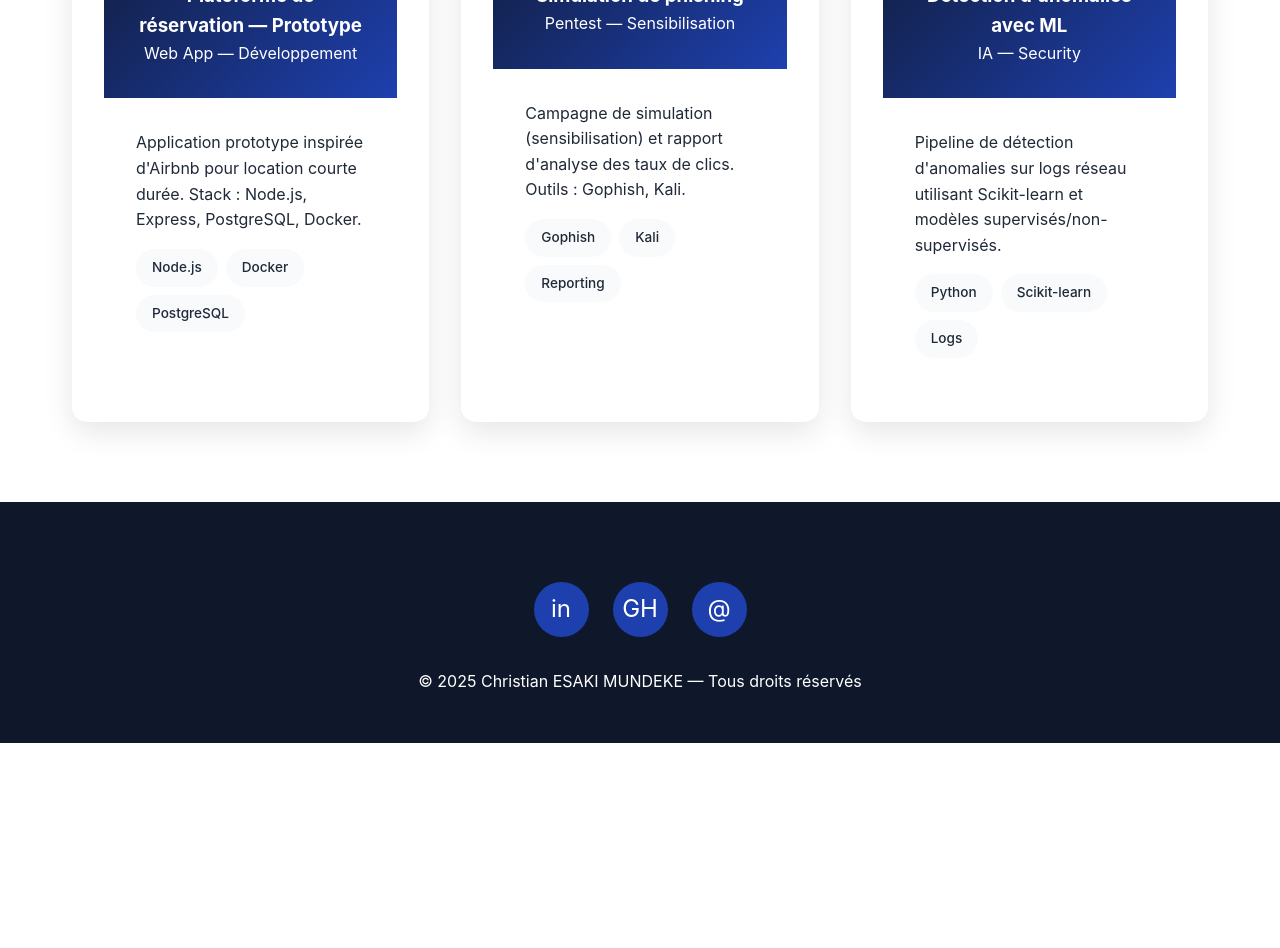
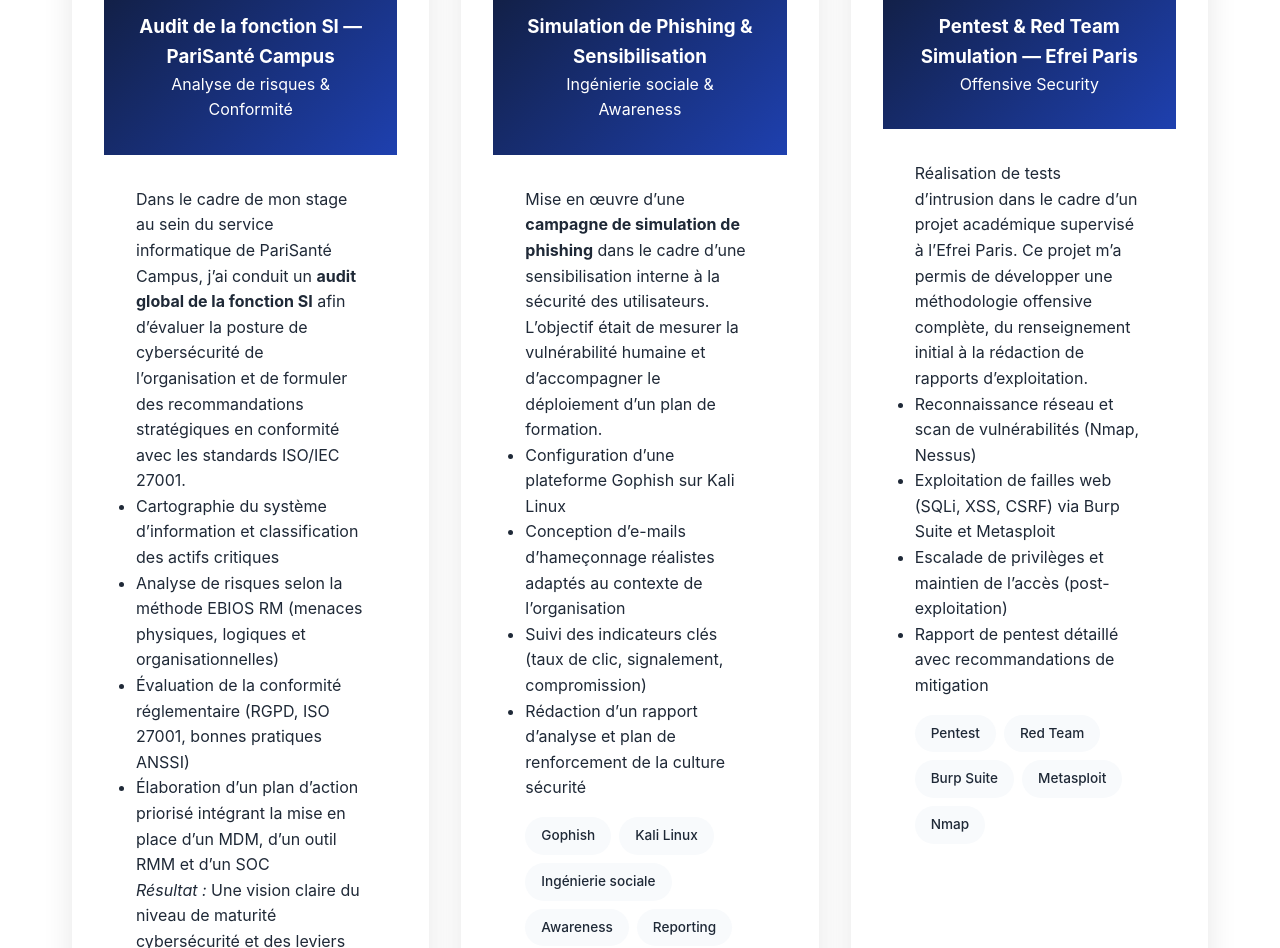
Before and after one commit to christian-esaki1/christian-esaki-portfolio, a plain HTML site: page projets.html in a window 1280 px wide. Shown: the part 439-1387 px from the top of the page. Before the commit the page ends 1182 px from the top, so only its background shows below. Drawn offline with Linux system fonts and the light colour scheme.

Commit message:
Update projets.html

```diff
--- a/projets.html
+++ b/projets.html
@@ -24,66 +24,135 @@
 
   <main>
     <section class="section container">
-      <h1 class="section-title">Projets Réalisés</h1>
-      <p class="section-subtitle">Travaux académiques et missions professionnelles</p>
+      <h1 class="section-title">Projets & Réalisations Professionnelles</h1>
+      <p class="section-subtitle">
+        Voici une sélection de missions et travaux qui illustrent ma maîtrise technique et mon approche analytique en cybersécurité et gouvernance des systèmes d’information.
+      </p>
 
       <div class="projects-grid">
+
+        <!-- Projet 1 : Audit SI PariSanté Campus -->
         <article class="project-card card">
           <div class="project-header">
-            <div class="project-icon">⚙️</div>
-            <h3 class="project-title">Plateforme de réservation — Prototype</h3>
-            <div class="project-category">Web App — Développement</div>
+            <div class="project-icon">🧠</div>
+            <h3 class="project-title">Audit de la fonction SI — PariSanté Campus</h3>
+            <div class="project-category">Analyse de risques & Conformité</div>
           </div>
           <div class="project-body">
-            <p>Application prototype inspirée d'Airbnb pour location courte durée. Stack : Node.js, Express, PostgreSQL, Docker.</p>
+            <p>
+              Dans le cadre de mon stage au sein du service informatique de PariSanté Campus,
+              j’ai conduit un <strong>audit global de la fonction SI</strong> afin d’évaluer la posture de cybersécurité
+              de l’organisation et de formuler des recommandations stratégiques en conformité avec les standards ISO/IEC 27001.
+            </p>
+            <ul>
+              <li>Cartographie du système d’information et classification des actifs critiques</li>
+              <li>Analyse de risques selon la méthode EBIOS RM (menaces physiques, logiques et organisationnelles)</li>
+              <li>Évaluation de la conformité réglementaire (RGPD, ISO 27001, bonnes pratiques ANSSI)</li>
+              <li>Élaboration d’un plan d’action priorisé intégrant la mise en place d’un MDM, d’un outil RMM et d’un SOC</li>
+            </ul>
+            <p><em>Résultat :</em> Une vision claire du niveau de maturité cybersécurité et des leviers d’amélioration immédiats pour renforcer la gouvernance IT.</p>
             <div class="project-tags">
-              <span class="tag">Node.js</span>
-              <span class="tag">Docker</span>
-              <span class="tag">PostgreSQL</span>
+              <span class="tag">Audit SI</span>
+              <span class="tag">EBIOS RM</span>
+              <span class="tag">ISO 27001</span>
+              <span class="tag">RGPD</span>
+              <span class="tag">Plan de remédiation</span>
             </div>
           </div>
         </article>
 
+        <!-- Projet 2 : Simulation de phishing -->
         <article class="project-card card">
           <div class="project-header">
-            <div class="project-icon">🔒</div>
-            <h3 class="project-title">Simulation de phishing</h3>
-            <div class="project-category">Pentest — Sensibilisation</div>
+            <div class="project-icon">🎯</div>
+            <h3 class="project-title">Simulation de Phishing & Sensibilisation</h3>
+            <div class="project-category">Ingénierie sociale & Awareness</div>
           </div>
           <div class="project-body">
-            <p>Campagne de simulation (sensibilisation) et rapport d'analyse des taux de clics. Outils : Gophish, Kali.</p>
+            <p>
+              Mise en œuvre d’une <strong>campagne de simulation de phishing</strong> dans le cadre d’une sensibilisation interne à la sécurité des utilisateurs.
+              L’objectif était de mesurer la vulnérabilité humaine et d’accompagner le déploiement d’un plan de formation.
+            </p>
+            <ul>
+              <li>Configuration d’une plateforme Gophish sur Kali Linux</li>
+              <li>Conception d’e-mails d’hameçonnage réalistes adaptés au contexte de l’organisation</li>
+              <li>Suivi des indicateurs clés (taux de clic, signalement, compromission)</li>
+              <li>Rédaction d’un rapport d’analyse et plan de renforcement de la culture sécurité</li>
+            </ul>
             <div class="project-tags">
               <span class="tag">Gophish</span>
-              <span class="tag">Kali</span>
+              <span class="tag">Kali Linux</span>
+              <span class="tag">Ingénierie sociale</span>
+              <span class="tag">Awareness</span>
               <span class="tag">Reporting</span>
             </div>
           </div>
         </article>
 
+        <!-- Projet 3 : Pentest & Red Team Efrei -->
+        <article class="project-card card">
+          <div class="project-header">
+            <div class="project-icon">🛡️</div>
+            <h3 class="project-title">Pentest & Red Team Simulation — Efrei Paris</h3>
+            <div class="project-category">Offensive Security</div>
+          </div>
+          <div class="project-body">
+            <p>
+              Réalisation de tests d’intrusion dans le cadre d’un projet académique supervisé à l’Efrei Paris.
+              Ce projet m’a permis de développer une méthodologie offensive complète, du renseignement initial à la rédaction de rapports d’exploitation.
+            </p>
+            <ul>
+              <li>Reconnaissance réseau et scan de vulnérabilités (Nmap, Nessus)</li>
+              <li>Exploitation de failles web (SQLi, XSS, CSRF) via Burp Suite et Metasploit</li>
+              <li>Escalade de privilèges et maintien de l’accès (post-exploitation)</li>
+              <li>Rapport de pentest détaillé avec recommandations de mitigation</li>
+            </ul>
+            <div class="project-tags">
+              <span class="tag">Pentest</span>
+              <span class="tag">Red Team</span>
+              <span class="tag">Burp Suite</span>
+              <span class="tag">Metasploit</span>
+              <span class="tag">Nmap</span>
+            </div>
+          </div>
+        </article>
+
+        <!-- Projet 4 : IA et détection d’anomalies -->
         <article class="project-card card">
           <div class="project-header">
             <div class="project-icon">🤖</div>
-            <h3 class="project-title">Détection d'anomalies avec ML</h3>
-            <div class="project-category">IA — Security</div>
+            <h3 class="project-title">Détection d’anomalies réseau par IA</h3>
+            <div class="project-category">Cyber Threat Intelligence & Machine Learning</div>
           </div>
           <div class="project-body">
-            <p>Pipeline de détection d'anomalies sur logs réseau utilisant Scikit-learn et modèles supervisés/non-supervisés.</p>
+            <p>
+              Développement d’un modèle d’apprentissage automatique destiné à détecter
+              les comportements anormaux dans les journaux réseau et systèmes.
+              L’objectif : anticiper les menaces émergentes via une approche data-driven.
+            </p>
+            <ul>
+              <li>Collecte et nettoyage de logs réseau (NetFlow, syslog)</li>
+              <li>Feature engineering et détection d’anomalies (Isolation Forest, Autoencoder)</li>
+              <li>Analyse de la corrélation entre alertes et incidents réels</li>
+            </ul>
             <div class="project-tags">
               <span class="tag">Python</span>
               <span class="tag">Scikit-learn</span>
-              <span class="tag">Logs</span>
+              <span class="tag">Threat Detection</span>
+              <span class="tag">Machine Learning</span>
             </div>
           </div>
         </article>
+
       </div>
     </section>
   </main>
 
   <footer>
     <div class="social-links">
-      <a href="https://linkedin.com/in/votre-profil" class="social-link" target="_blank" rel="noopener noreferrer" title="LinkedIn">in</a>
-      <a href="https://github.com/votre-profil" class="social-link" target="_blank" rel="noopener noreferrer" title="GitHub">GH</a>
-      <a href="mailto:votre@email.com" class="social-link" title="Email">@</a>
+      <a href="https://www.linkedin.com/in/christian-esaki-mundeke/" class="social-link" target="_blank" rel="noopener noreferrer" title="LinkedIn">in</a>
+      <a href="https://github.com/christian-esaki1/" class="social-link" target="_blank" rel="noopener noreferrer" title="GitHub">GH</a>
+      <a href="mailto:christian.esaki@gmail.com" class="social-link" title="Email">@</a>
     </div>
     <p>© 2025 Christian ESAKI MUNDEKE — Tous droits réservés</p>
   </footer>
```
